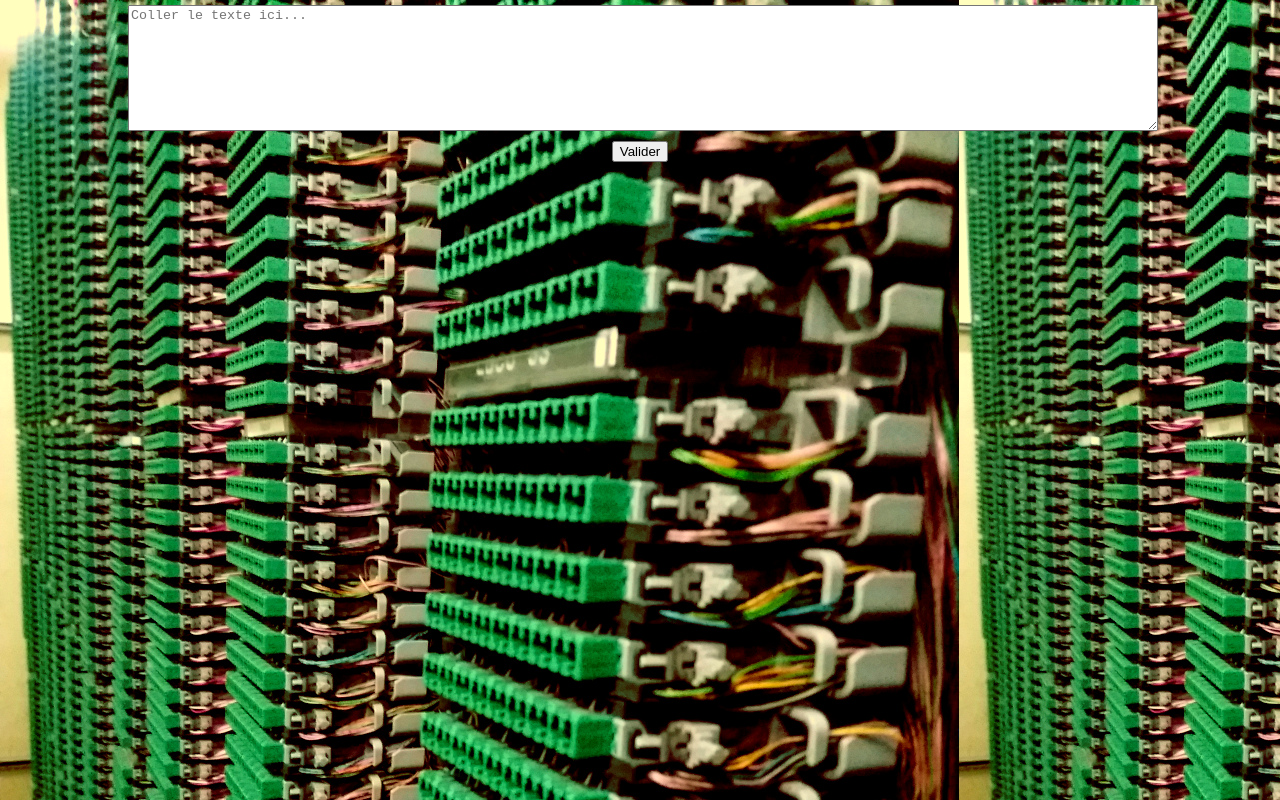
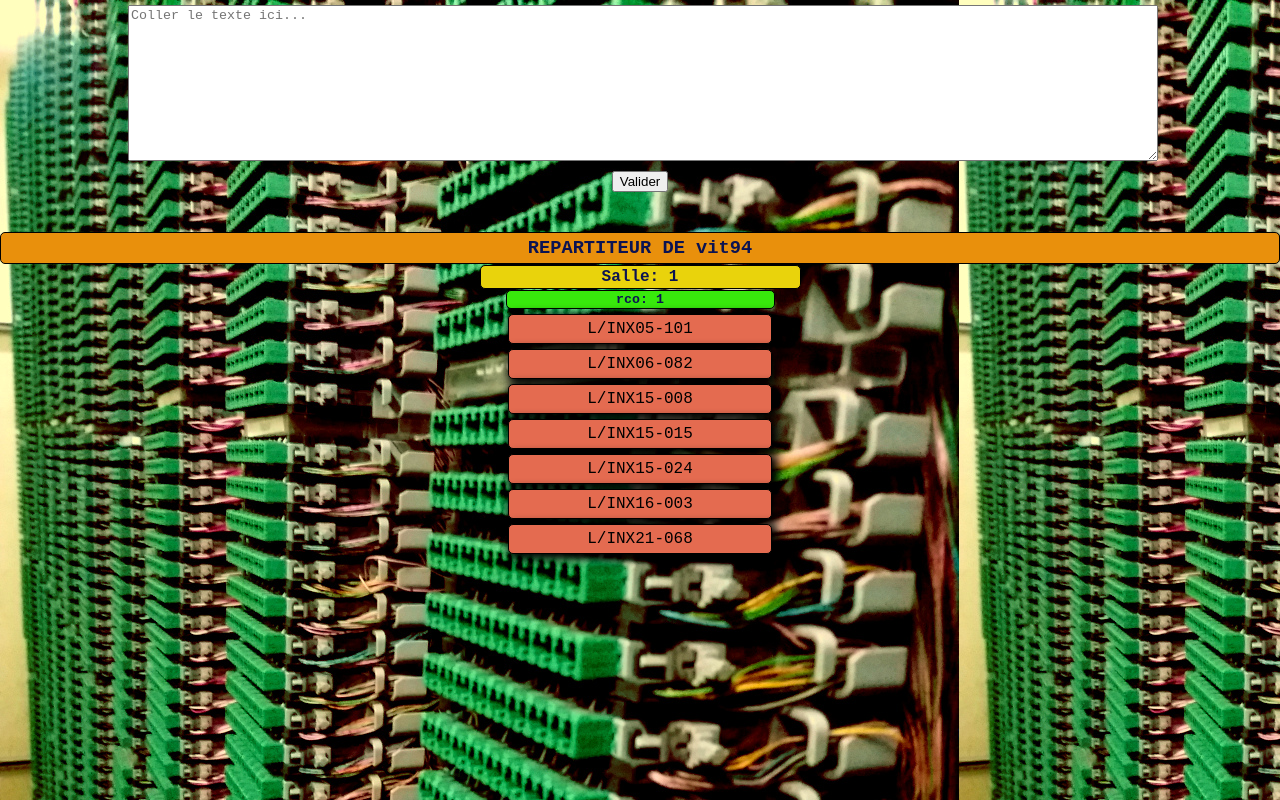
Before and after one commit to jaffleman/FrontEnd-MapTDP-to-React, a React (Create React App) app: page / in a window 1280 px wide. Built offline with nearby package versions, Linux system fonts and the light colour scheme.

Commit message:
creation du composant TdpFlatList et gestion du rendu des TDP

```diff
--- a/package.json
+++ b/package.json
@@ -8,7 +8,9 @@
     "@testing-library/user-event": "^7.1.2",
     "react": "^16.13.1",
     "react-dom": "^16.13.1",
-    "react-scripts": "3.4.3"
+    "react-scripts": "3.4.3",
+    "react-sortable-hoc": "^1.11.0",
+    "react-tiny-virtual-list": "^2.2.0"
   },
   "scripts": {
     "start": "react-scripts start",
--- a/src/App.css
+++ b/src/App.css
@@ -2,7 +2,7 @@
 body {
   background-color: #ecca96;font-family:Courier New, monospace;
   background-image:url(./background.jpg);
-  background-attachment:fixed;
+  background-attachment: fixed;
 }
 
 
@@ -81,6 +81,10 @@ p.info{
   display: none;
 }
 
+p.mustView{
+  margin-bottom: 0px;
+}
+
 textarea{
   width:80%;
   margin:5px 10%;
--- a/src/App.js
+++ b/src/App.js
@@ -1,12 +1,15 @@
 import React from 'react';
 import './App.css';
 import Form from './form';
-
+import TdpFlatList from './TdpFlatList';
 class App extends React.Component {
 
   render(){
     return (
-      <Form/>
+      <div>
+        <Form/>
+        <TdpFlatList/>
+      </div>
     );
   }
 }
--- a/src/TdpFlatList.js
+++ b/src/TdpFlatList.js
@@ -0,0 +1,52 @@
+import React from 'react';
+
+class TdpFlatList extends React.Component{
+    constructor(){
+        super();
+        this.state = {
+            data : [
+                {"nd":1,"rep":"vit94","reglette":"L/INX05","posission":"101","salle":1,"magik":[13,6],"rco":1,"colone":2,"posissionReglette":4,"opt":null},
+                {"nd":2,"rep":"vit94","reglette":"L/INX06","posission":"082","salle":1,"magik":[11,3],"rco":1,"colone":2,"posissionReglette":5,"opt":null},
+                {"nd":3,"rep":"vit94","reglette":"L/INX15","posission":"008","salle":1,"magik":[2,1],"rco":1,"colone":2,"posissionReglette":8,"opt":null},
+                {"nd":4,"rep":"vit94","reglette":"L/INX15","posission":"015","salle":1,"magik":[2,8],"rco":1,"colone":2,"posissionReglette":8,"opt":null},
+                {"nd":5,"rep":"vit94","reglette":"L/INX15","posission":"024","salle":1,"magik":[4,1],"rco":1,"colone":2,"posissionReglette":8,"opt":null},
+                {"nd":6,"rep":"vit94","reglette":"L/INX16","posission":"003","salle":1,"magik":[1,4],"rco":1,"colone":4,"posissionReglette":1,"opt":null},
+                {"nd":7,"rep":"vit94","reglette":"L/INX21","posission":"068","salle":1,"magik":[9,5],"rco":1,"colone":4,"posissionReglette":2,"opt":null}
+            ],
+
+        }
+    }
+    render(){
+        return (
+            <div id = "tdp">
+                <h3>REPARTITEUR DE vit94</h3>
+                <h4>Salle: 1</h4>
+                <h5>rco: 1</h5>
+                { this.state.data.map((item)=> <List data = {item} key = {item.nd}/>) }
+            </div>
+        );
+    }
+}
+class List extends React.Component{
+    constructor(props){
+        super(props);
+        this.state = {
+            mustView: false,
+        }
+    }
+    handleClick(e){
+        this.setState(this.state.mustView?{ mustView : false }:{ mustView : true })
+    }
+    render(){
+        return(
+            <div className = "Letes" onClick = {this.handleClick.bind(this)}>
+                <p className = "tdp">{ this.props.data.reglette }-{ this.props.data.posission }</p>
+                <DeteilView data = {this.props.data} mustView = {this.state.mustView}/>
+            </div>
+        )
+    }
+}
+let DeteilView = ({data,mustView}) => {
+    return( mustView ? <p className = "mustView">{data.posission}</p>:null )
+}
+export default TdpFlatList;
--- a/src/form.js
+++ b/src/form.js
@@ -23,16 +23,14 @@ class Form extends React.Component {
               <form>
 
                 <div className="cBouton">
-                  <div>
+
                     <textarea id="msg" type="text"
-                    name="tdp_list" rows="8" cols="40"
+                    name="tdp_list" rows="10" cols="40"
                     spellCheck="false" placeholder="Coller le texte ici..."
                     value={this.state.value} onChange={this.textareaHandleChange}>
                     </textarea>
-                  </div>
-                  <div>
                     <input type="button" value="Valider" onClick={this.submit}/>
-                  </div>
+
                 </div>
 
               </form>
```
Also changed, not shown: 1 other file (tests, documents, lock files or other folders).
